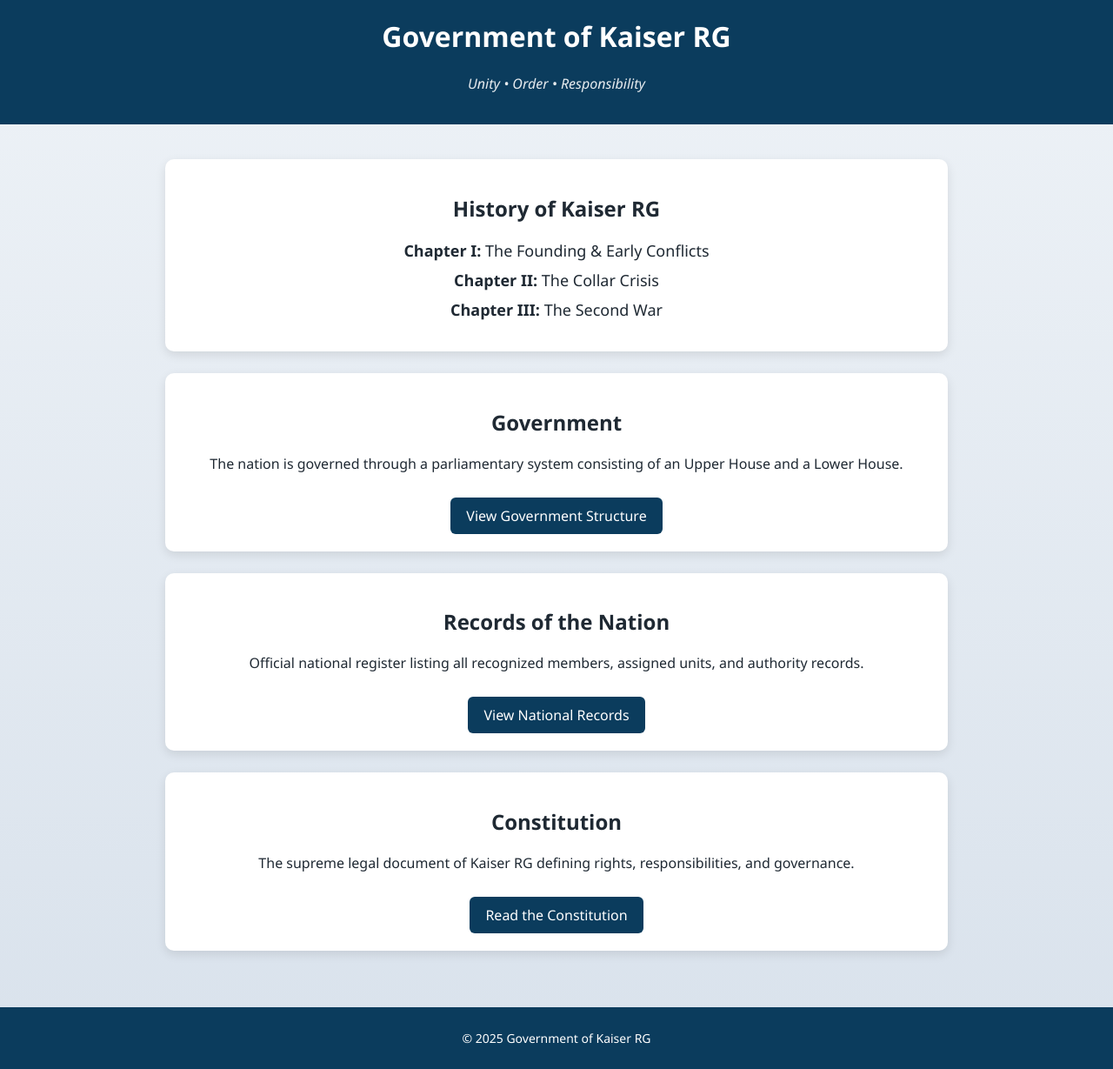
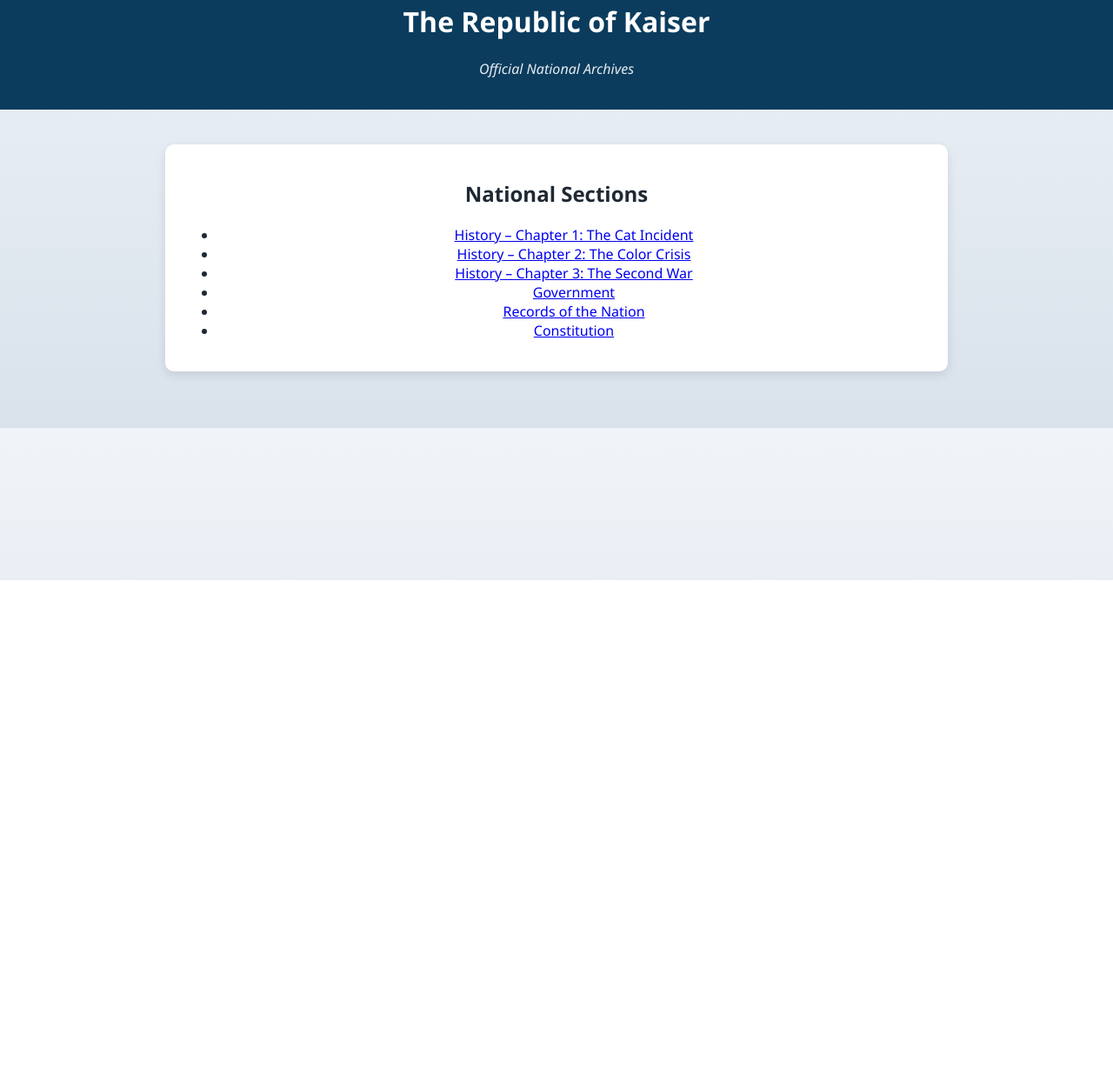
Before and after one commit to theddecilner2026-cloud/kaiser-archives, a plain HTML site: page index.html in a window 1280 px wide. Shown: the part 133-1362 px from the top of the page at 87% size. After the commit the page ends 800 px from the top, so only its background shows below. Drawn offline with Linux system fonts and the light colour scheme; files that its build step writes are made by us from their sources.

Commit message:
index.html

```diff
--- a/index.html
+++ b/index.html
@@ -1,62 +1,36 @@
-DOCTYPE html>
-<html lang="en">
+<!DOCTYPE html>
+<html>
 <head>
-    <link rel="stylesheet" href="css/style.css">
-    <meta charset="UTF-8">
-    <title>Kaiser RG | Official Portal</title>
-    <link rel="stylesheet" href="style.css">
+  <meta charset="UTF-8">
+  <title>Kaiser Archives</title>
+  <link rel="stylesheet" href="css/style.css">
 </head>
+
 <body>
 
-<header class="gov-header">
-    <img src="flag.png" alt="Flag of Kaiser RG" class="flag">
-    <h1>Government of Kaiser RG</h1>
-    <p class="motto">Unity • Order • Responsibility</p>
-</header>
+  <header class="gov-header">
+    <img src="CoaMaker.png" alt="Flag of Kaiser" class="flag">
+    <h1>The Republic of Kaiser</h1>
+    <p class="motto">Official National Archives</p>
+  </header>
 
-<main class="main-container">
+  <main class="main-container">
 
-    <section class="card">
-        <h2>History of Kaiser RG</h2>
-        <ul class="history-list">
-            <li><strong>Chapter I:</strong> The Founding & Early Conflicts</li>
-            <li><strong>Chapter II:</strong> The Collar Crisis</li>
-            <li><strong>Chapter III:</strong> The Second War</li>
-        </ul>
-    </section>
+    <div class="card">
+      <h2>National Sections</h2>
 
-    <section class="card">
-        <h2>Government</h2>
-        <p>
-            The nation is governed through a parliamentary system consisting
-            of an Upper House and a Lower House.
-        </p>
-        <a class="gov-link" href="government.html">View Government Structure</a>
-    </section>
+      <ul>
+        <li><a href="chapter1.html">History – Chapter 1: The Cat Incident</a></li>
+        <li><a href="chapter2.html">History – Chapter 2: The Color Crisis</a></li>
+        <li><a href="#">History – Chapter 3: The Second War</a></li>
+        <li><a href="politics.html">Government</a></li>
+        <li><a href="#">Records of the Nation</a></li>
+        <li><a href="#">Constitution</a></li>
+      </ul>
 
-    <section class="card">
-        <h2>Records of the Nation</h2>
-        <p>
-            Official national register listing all recognized members,
-            assigned units, and authority records.
-        </p>
-        <a class="gov-link" href="records.html">View National Records</a>
-    </section>
+    </div>
 
-    <section class="card">
-        <h2>Constitution</h2>
-        <p>
-            The supreme legal document of Kaiser RG defining rights,
-            responsibilities, and governance.
-        </p>
-        <a class="gov-link" href="constitution.html">Read the Constitution</a>
-    </section>
-
-</main>
-
-<footer class="gov-footer">
-    <p>© 2025 Government of Kaiser RG</p>
-</footer>
+  </main>
 
 </body>
 </html>
```
